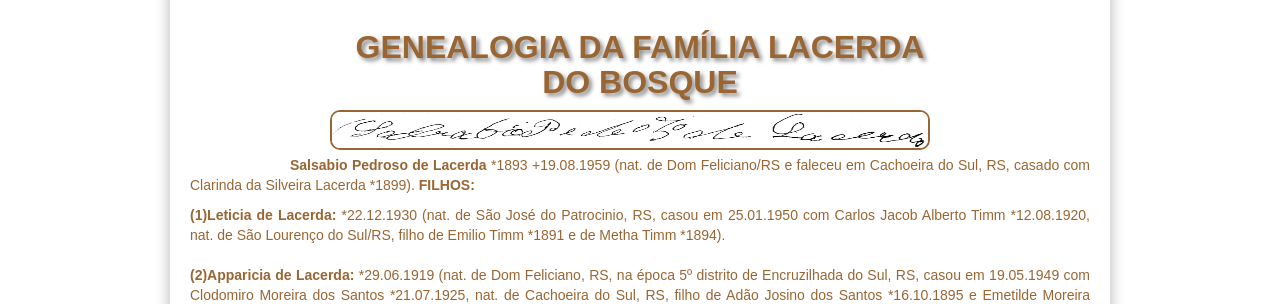
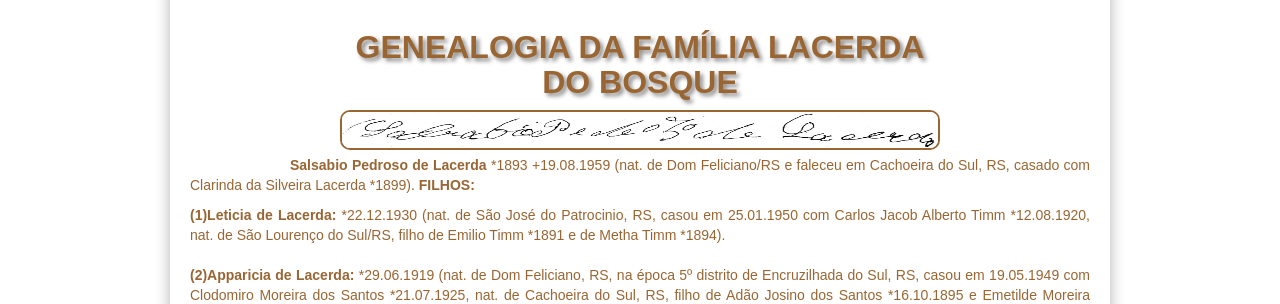
Before and after one commit to claudiovargas1955/claudiovargas1955.github.io, a Jekyll site: the page built from _pages/familia-lacerda-salsabio.html, in a window 1280 px wide. Shown: the part 329-633 px from the top of the page. Built offline with Jekyll 4.4.1, drawn with Linux system fonts in a browser that asks for light colours; some web fonts are replaced.

Commit message:
Update familia-lacerda-salsabio.html

```diff
--- a/_pages/familia-lacerda-salsabio.html
+++ b/_pages/familia-lacerda-salsabio.html
@@ -33,7 +33,7 @@ details[open] summary {color:#996633;
       }
 
   .esq1{margin-right:120px;
-        margin-left:140px;
+        margin-left:150px;
         margin-bottom:5px;
         border:#996633 solid 2px;
         border-radius:10px;
```
